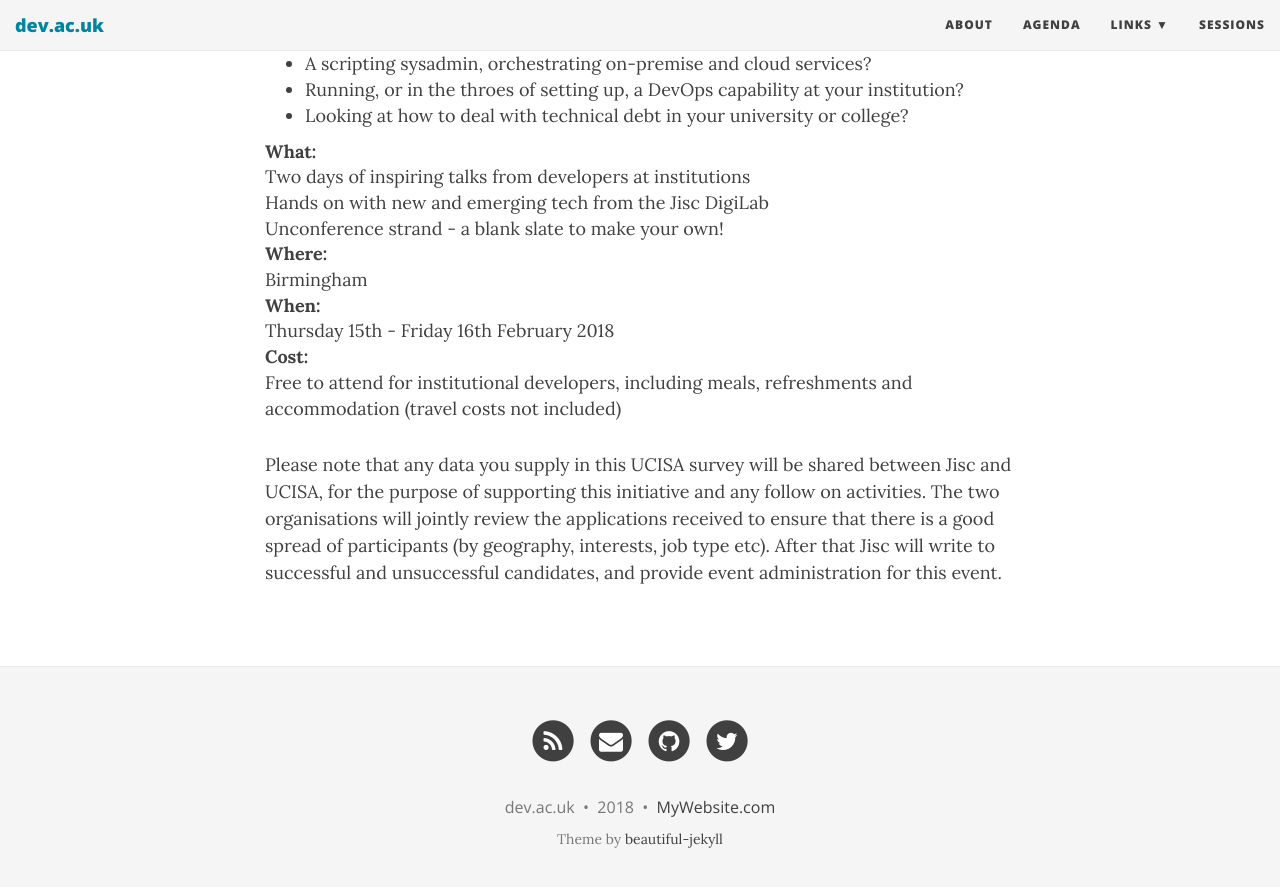
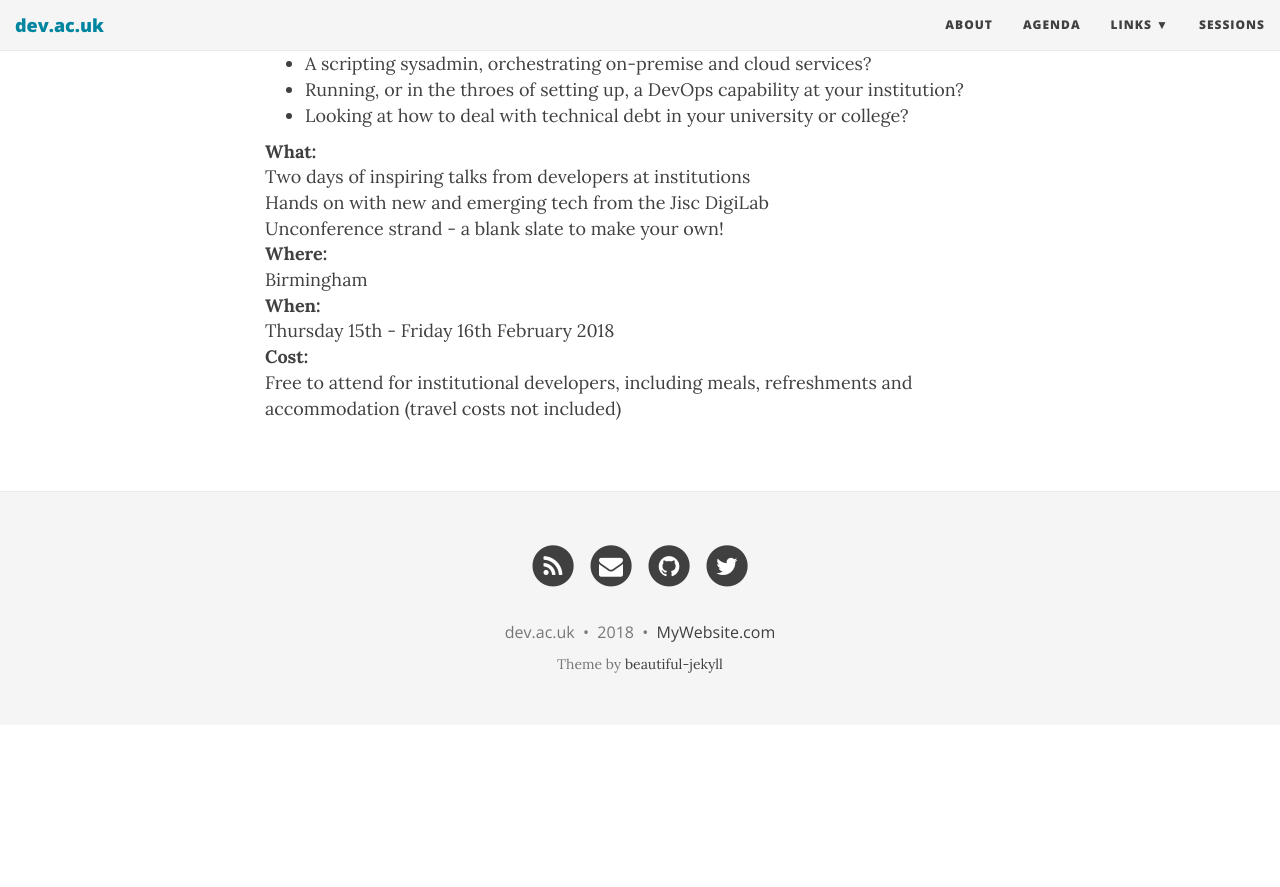
Before and after one commit to devacuk/devacuk.github.io, a Jekyll site: the page built from about.md, in a window 1280 px wide and 900 px high, scrolled down 698 px. Shown: the top 887 px of the window. Built offline with Jekyll 4.4.1, drawn with Linux system fonts in a browser that asks for light colours; nearby versions of some CDN libraries; after the commit the page ends 1423 px from its top, so only the background shows below that.

Commit message:
table tweaks

```diff
--- a/about.md
+++ b/about.md
@@ -29,5 +29,3 @@ __When:__
 
 __Cost:__
 : Free to attend for institutional developers, including meals, refreshments and accommodation (travel costs not included)
-
-Please note that any data you supply in this UCISA survey will be shared between Jisc and UCISA, for the purpose of supporting this initiative and any follow on activities.    The two organisations will jointly review the applications received to ensure that there is a good spread of participants (by geography, interests, job type etc).  After that Jisc will write to successful and unsuccessful candidates, and provide event administration for this event.
```
Also changed, not shown: agenda.md (+1 -0 lines).
